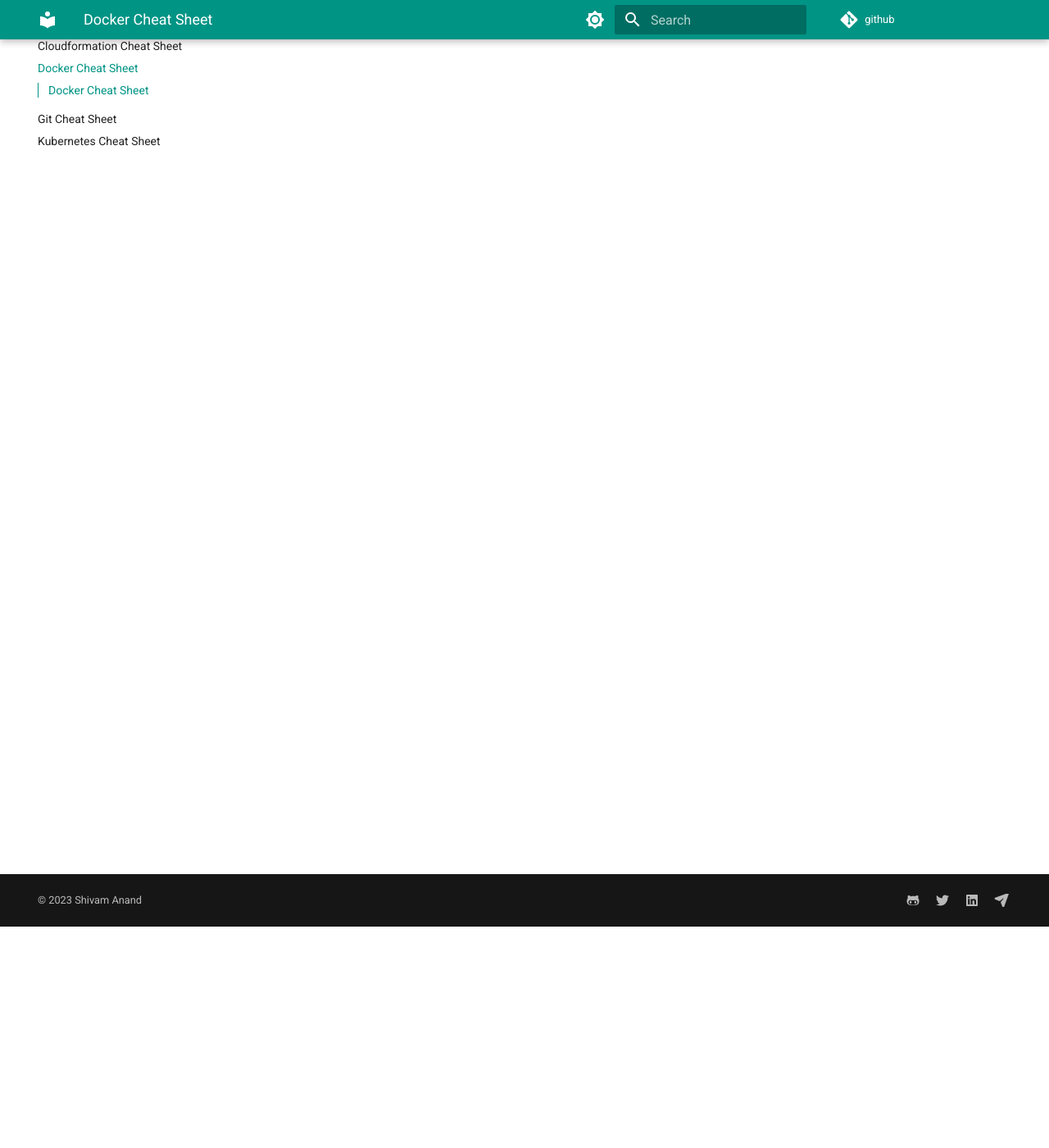
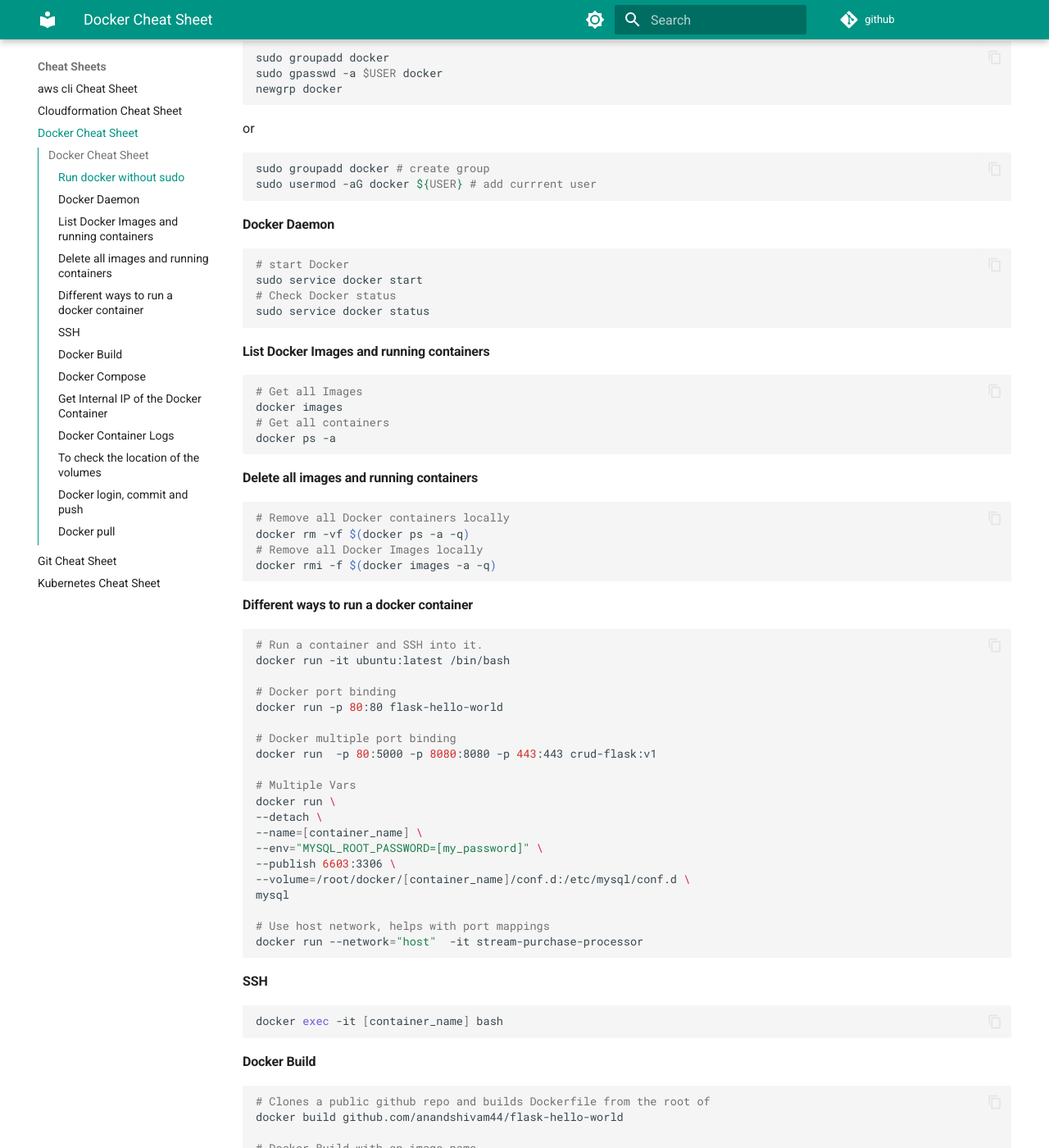
Before and after one commit to anandshivam44/Documentation, an MkDocs documentation site: the page built from docs/CheatSheets/DockerCheatSheet.md, in a window 1280 px wide and 1400 px high, scrolled down 270 px. Shown: the whole window at 82% size. Built offline with MkDocs 1.6.1 and Material for MkDocs 9.7.7, drawn with Linux system fonts in a browser that asks for light colours; comment, search, counter and statistics services are not loaded; some of the changed text lies outside the part shown.

Commit message:
Docker Cheat Sheet

````diff
--- a/docs/CheatSheets/DockerCheatSheet.md
+++ b/docs/CheatSheets/DockerCheatSheet.md
@@ -1 +1,108 @@
 ## Docker Cheat Sheet
+
+#### Run docker without sudo
+```bash
+sudo groupadd docker
+sudo gpasswd -a $USER docker
+newgrp docker
+```
+or
+```bash
+sudo groupadd docker # create group
+sudo usermod -aG docker ${USER} # add currrent user
+```
+
+#### Docker Daemon
+```bash
+# start Docker
+sudo service docker start
+# Check Docker status
+sudo service docker status
+```
+#### List Docker Images and running containers
+```bash
+# Get all Images
+docker images
+# Get all containers
+docker ps -a
+```
+#### Delete all images and running containers
+```bash
+# Remove all Docker containers locally
+docker rm -vf $(docker ps -a -q)
+# Remove all Docker Images locally
+docker rmi -f $(docker images -a -q)
+```
+#### Different ways to run a docker container
+```bash
+# Run a container and SSH into it.
+docker run -it ubuntu:latest /bin/bash
+
+# Docker port binding
+docker run -p 80:80 flask-hello-world
+
+# Docker multiple port binding
+docker run  -p 80:5000 -p 8080:8080 -p 443:443 crud-flask:v1
+
+# Multiple Vars
+docker run \
+--detach \
+--name=[container_name] \
+--env="MYSQL_ROOT_PASSWORD=[my_password]" \
+--publish 6603:3306 \
+--volume=/root/docker/[container_name]/conf.d:/etc/mysql/conf.d \
+mysql
+
+# Use host network, helps with port mappings
+docker run --network="host"  -it stream-purchase-processor
+```
+#### SSH
+```bash
+docker exec -it [container_name] bash
+```
+#### Docker Build
+```bash
+
+
+# Clones a public github repo and builds Dockerfile from the root of
+docker build github.com/anandshivam44/flask-hello-world
+
+# Docker Build with an image name
+docker build -t name-of-the-image .
+
+# Docker Build from a file with name Dockerfile
+docker build -f Dockerfile .
+```
+#### Docker Compose
+```bash
+docker-compose build
+docker-compose up -d
+```
+#### Get Internal IP of the Docker Container
+```bash
+INTERNAL_IP=$(docker inspect -f '{{range .NetworkSettings.Networks}}{{.IPAddress}}{{end}}' docker_ssh)
+echo $INTERNAL_IP
+```
+
+#### Docker Container Logs
+```bash
+docker logs container_name
+```
+
+#### To check the location of the volumes
+```bash
+docker inspect [container_name]
+```
+#### Docker login, commit and push
+```bash
+docker login
+
+sudo docker commit CONTAINER_HASH anandshivam44/flask-hello-world:v1
+
+docker push anandshivam44/flask-hello-world:v1
+```
+#### Docker pull
+```bash
+# For private repo do docker login
+sudo docker pull anandshivam44/flask-hello-world:v1
+```
````
